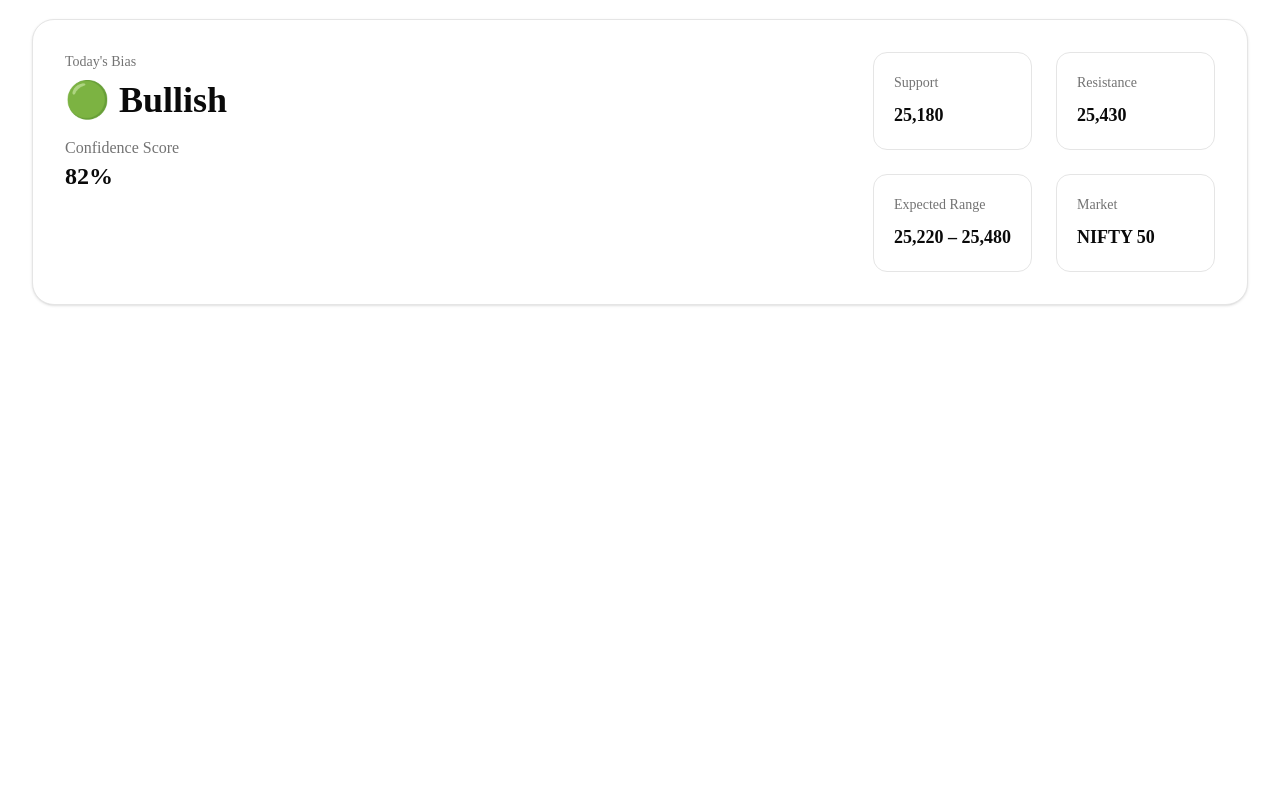
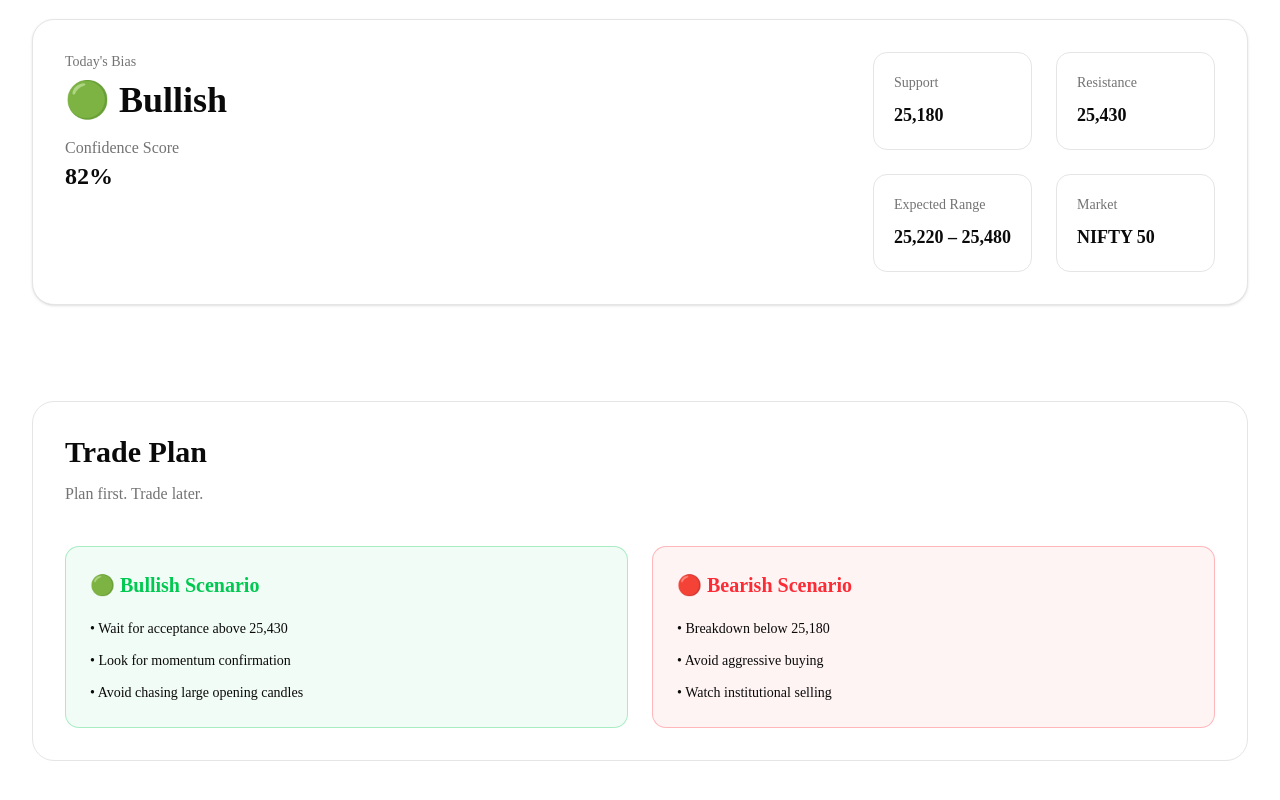
Before and after one commit to troytre/Atlas, a Next.js app: page /market-brief in a window 1280 px wide. Shown: the part 378-1178 px from the top of the page. Before the commit the page ends 800 px from the top, so only its background shows below. Built offline with nearby package versions, Linux system fonts and the light colour scheme.

Commit message:
feat(market-brief): add trade plan section

```diff
--- a/app/market-brief/page.tsx
+++ b/app/market-brief/page.tsx
@@ -1,11 +1,13 @@
 import { BriefHero } from "@/features/market-brief/components/BriefHero";
 import { BiasSummary } from "@/features/market-brief/components/BiasSummary";
+import { TradePlan } from "@/features/market-brief/components/TradePlan";
 
 export default function MarketBriefPage() {
   return (
     <>
       <BriefHero />
       <BiasSummary />
+      <TradePlan />
     </>
   );
 }
--- a/features/market-brief/components/TradePlan.tsx
+++ b/features/market-brief/components/TradePlan.tsx
@@ -0,0 +1,49 @@
+import { Container } from "@/components/layout/Container";
+
+export function TradePlan() {
+  return (
+    <section className="py-12">
+      <Container>
+        <div className="rounded-3xl border bg-card p-8">
+
+          <h2 className="text-3xl font-bold">
+            Trade Plan
+          </h2>
+
+          <p className="mt-3 text-muted-foreground">
+            Plan first. Trade later.
+          </p>
+
+          <div className="mt-10 grid gap-6 lg:grid-cols-2">
+
+            <div className="rounded-xl border border-green-500/30 bg-green-500/5 p-6">
+              <h3 className="text-xl font-semibold text-green-500">
+                🟢 Bullish Scenario
+              </h3>
+
+              <ul className="mt-5 space-y-3 text-sm">
+                <li>• Wait for acceptance above 25,430</li>
+                <li>• Look for momentum confirmation</li>
+                <li>• Avoid chasing large opening candles</li>
+              </ul>
+            </div>
+
+            <div className="rounded-xl border border-red-500/30 bg-red-500/5 p-6">
+              <h3 className="text-xl font-semibold text-red-500">
+                🔴 Bearish Scenario
+              </h3>
+
+              <ul className="mt-5 space-y-3 text-sm">
+                <li>• Breakdown below 25,180</li>
+                <li>• Avoid aggressive buying</li>
+                <li>• Watch institutional selling</li>
+              </ul>
+            </div>
+
+          </div>
+
+        </div>
+      </Container>
+    </section>
+  );
+}
```
